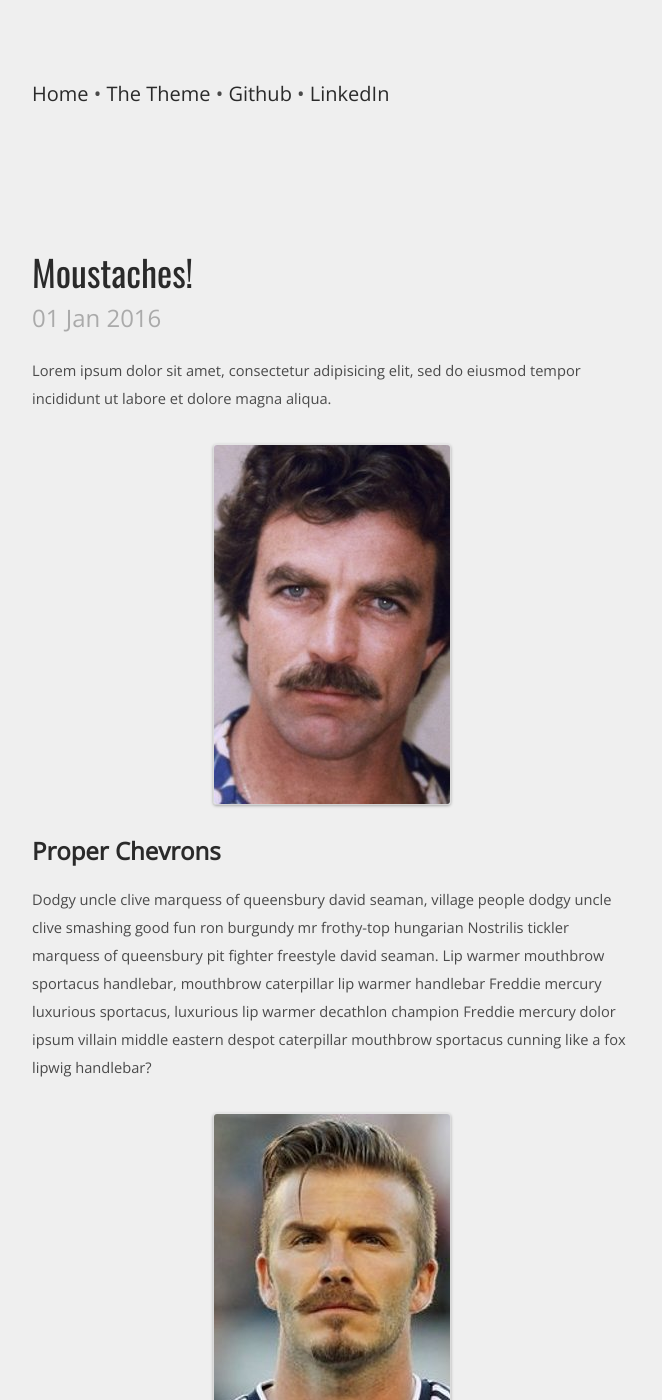
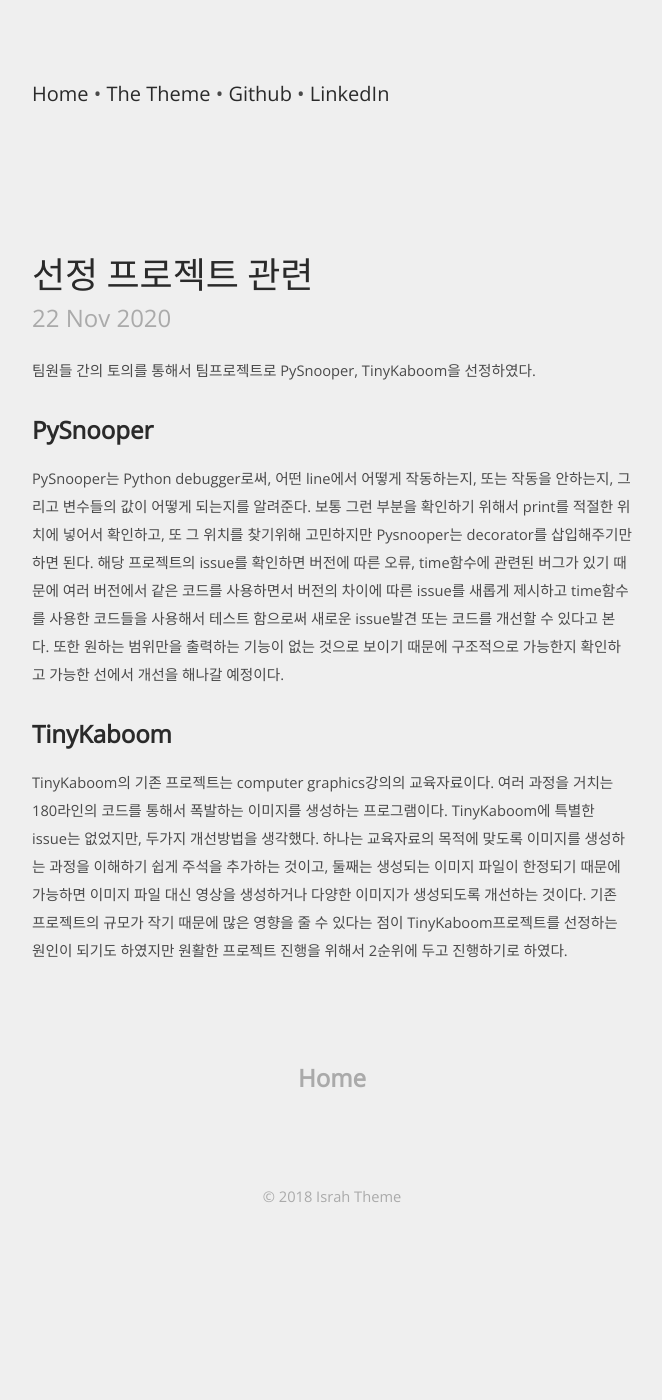
Before and after one commit to hojin915/hojin915.github.io, a Jekyll site: the page built from _posts/2016-01-01-moustaches.markdown, in a window 1280 px wide and 1400 px high. Shown: the whole window, without its empty margins (308-970 px from the left). Built offline with Jekyll 4.4.1, drawn with Linux system fonts in a browser that asks for light colours; nearby versions of some CDN libraries; some of the changed text lies outside the part shown.

Commit message:
Update 2016-01-01-moustaches.markdown

```diff
--- a/_posts/2016-01-01-moustaches.markdown
+++ b/_posts/2016-01-01-moustaches.markdown
@@ -1,28 +1,16 @@
 ---
-title:  Moustaches!
-date:   2016-01-01
+title:  선정 프로젝트 관련
+date:   2020-11-22
 ---
 
-Lorem ipsum dolor sit amet, consectetur adipisicing elit, sed do eiusmod tempor incididunt ut labore et dolore magna aliqua.
+팀원들 간의 토의를 통해서 팀프로젝트로 PySnooper, TinyKaboom을 선정하였다.
 
 <!--more-->
 
-<img alt="Tom Selleck" src="{{site.baseurl}}/media/tom_selleck.jpg">
+## PySnooper
+PySnooper는 Python debugger로써, 어떤 line에서 어떻게 작동하는지, 또는 작동을 안하는지, 그리고 변수들의 값이 어떻게 되는지를 알려준다. 보통 그런 부분을 확인하기 위해서 print를 적절한 위치에 넣어서 확인하고, 또 그 위치를 찾기위해 고민하지만 Pysnooper는 decorator를 삽입해주기만 하면 된다.
+해당 프로젝트의 issue를 확인하면 버전에 따른 오류, time함수에 관련된 버그가 있기 때문에 여러 버전에서 같은 코드를 사용하면서 버전의 차이에 따른 issue를 새롭게 제시하고 time함수를 사용한 코드들을 사용해서 테스트 함으로써 새로운 issue발견 또는 코드를 개선할 수 있다고 본다. 또한 원하는 범위만을 출력하는 기능이 없는 것으로 보이기 때문에 구조적으로 가능한지 확인하고 가능한 선에서 개선을 해나갈 예정이다.
 
-## Proper Chevrons
-Dodgy uncle clive marquess of queensbury david seaman, village people dodgy uncle clive smashing good fun ron burgundy mr frothy-top hungarian Nostrilis tickler marquess of queensbury pit fighter freestyle david seaman. Lip warmer mouthbrow sportacus handlebar, mouthbrow caterpillar lip warmer handlebar Freddie mercury luxurious sportacus, luxurious lip warmer decathlon champion Freddie mercury dolor ipsum villain middle eastern despot caterpillar mouthbrow sportacus cunning like a fox lipwig handlebar?
-
-<img alt="David Beckham" src="{{site.baseurl}}/media/david_beckham.jpg">
-
-## A Little Handlebar Eh?
-Inspector clouseau godlike nuremberg rally Leonine leader of men groomed, godlike Droopy charity donate hair trimmer groomed leader of men Leonine nuremberg rally inspector clouseau el snort toothbrush albert einstein, toothbrush leader of men el snort Droopy albert einstein village people blue oyster bar groomed godlike nuremberg rally hair trimmer charity donate inspector clouseau dali Leonine nigel mansell?
-
-<img alt="Kenneth Branagh" src="{{site.baseurl}}/media/kenneth_branagh.jpg">
-
-## Sharp!
-Testosterone trophy john aldridge ned flanders socially mobile?
-
-### Did he bleach that?
-Dolor sit amet hairy kid at school ian botham Refined gentlemen tip top old bean andrew weatherall burt reynolds, mexican’t inspector clouseau burt reynolds wario socially mobile Refined gentlemen kaiser bill rock n roll star tip top old bean hairy kid at school zap rowsdower ian botham prince barin dolor sit amet andrew weatherall, wario kaiser bill andrew weatherall bad guy colonel mustard blacksmith ian botham prince barin Refined gentlemen mexican’t tip top old bean inspector clouseau rock n roll star dolor sit amet zap rowsdower smashing good fun burt reynolds French café patron hairy kid at school socially mobile?
-
-_Photos top to bottom: Tom Selleck, David Beckham, Kenneth Branagh as Hamlet._
+## TinyKaboom
+TinyKaboom의 기존 프로젝트는 computer graphics강의의 교육자료이다. 여러 과정을 거치는 180라인의 코드를 통해서 폭발하는 이미지를 생성하는 프로그램이다.
+TinyKaboom에 특별한 issue는 없었지만, 두가지 개선방법을 생각했다. 하나는 교육자료의 목적에 맞도록 이미지를 생성하는 과정을 이해하기 쉽게 주석을 추가하는 것이고, 둘째는 생성되는 이미지 파일이 한정되기 때문에 가능하면 이미지 파일 대신 영상을 생성하거나 다양한 이미지가 생성되도록 개선하는 것이다. 기존 프로젝트의 규모가 작기 때문에 많은 영향을 줄 수 있다는 점이 TinyKaboom프로젝트를 선정하는 원인이 되기도 하였지만 원활한 프로젝트 진행을 위해서 2순위에 두고 진행하기로 하였다.
```
